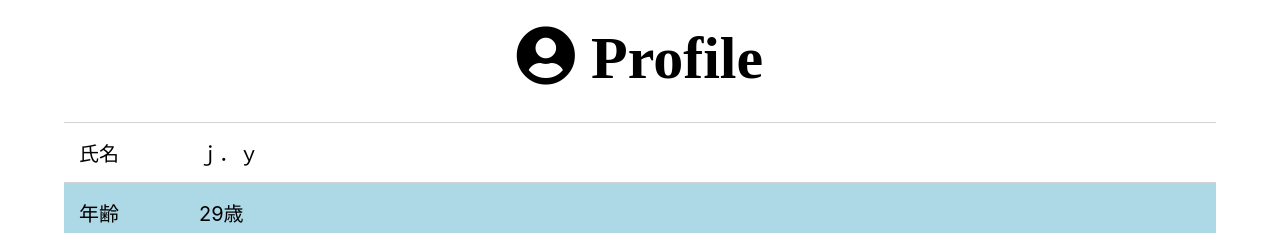
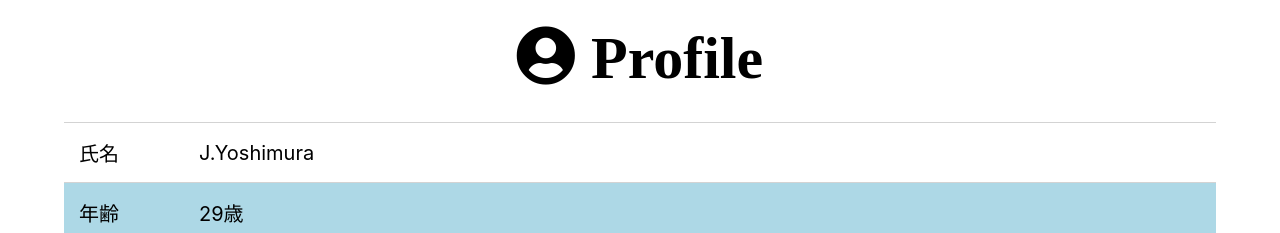
Before and after one commit to birnamwood/nuxtjs_portfolio, a Nuxt app: page / in a window 1280 px wide. Shown: the part 1080-1313 px from the top of the page. Built offline with nearby package versions, Linux system fonts and the light colour scheme; what vue-smoothscroll would draw is missing.

Commit message:
氏名変更

```diff
--- a/components/Profile.vue
+++ b/components/Profile.vue
@@ -22,7 +22,7 @@ export default {
   name: 'profile',
   data() {
     return {
-      name: "ｊ．ｙ",
+      name: "J.Yoshimura",
       age: "29歳",
       address: "京都府",
       hobby: "バイク、旅行",
```
